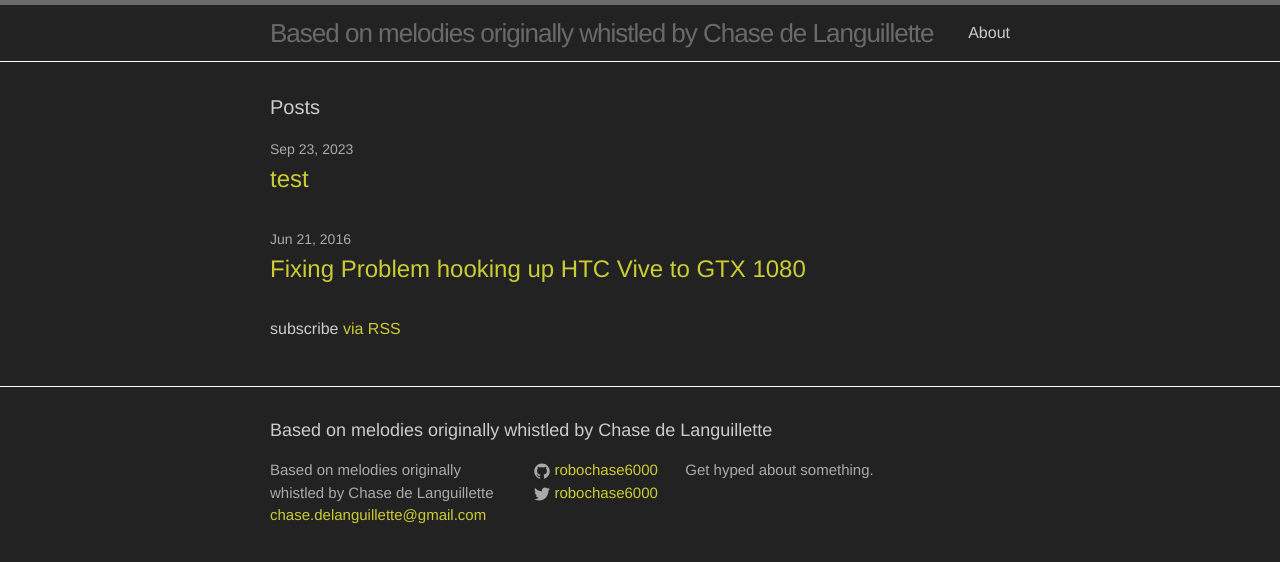
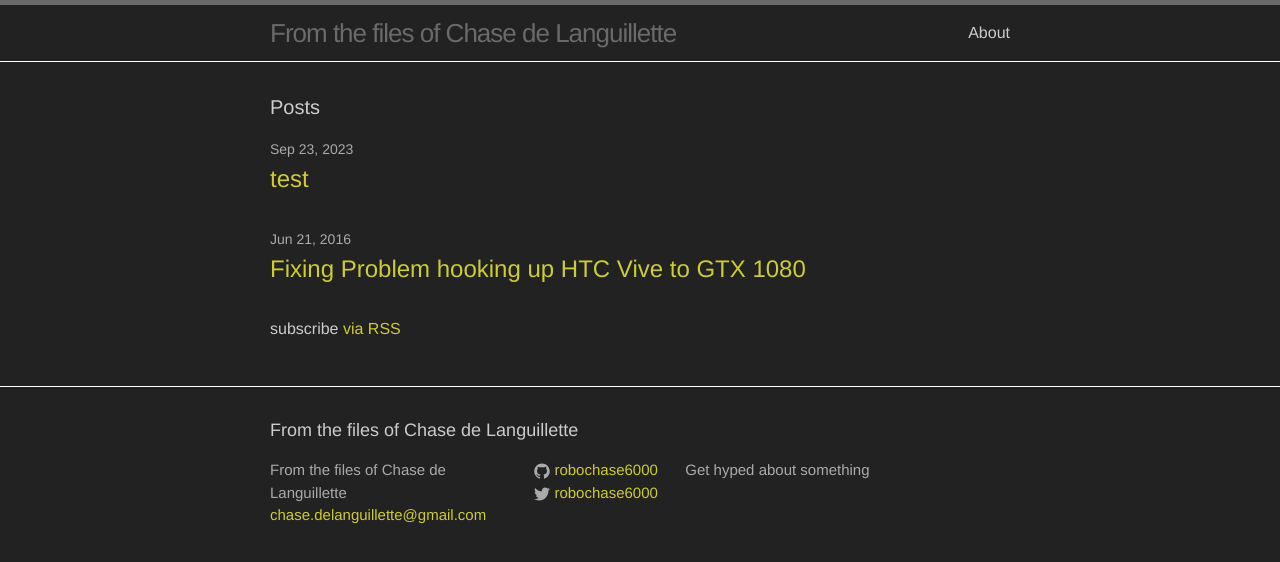
Before and after one commit to robochase6000/robochase6000.github.io, a Jekyll site: the page built from index.html, in a window 1280 px wide. Shown: the top 562 px of the page. Built offline with Jekyll 4.4.1, drawn with Linux system fonts in a browser that asks for light colours.

Commit message:
Update _config.yml

```diff
--- a/_config.yml
+++ b/_config.yml
@@ -6,10 +6,10 @@
 # 'jekyll serve'. If you change this file, please restart the server process.
 
 # Site settings
-title: Based on melodies originally whistled by Chase de Languillette
+title: From the files of Chase de Languillette
 email: chase.delanguillette@gmail.com
 description: > # this means to ignore newlines until "baseurl:"
-  Get hyped about something.
+  Get hyped about something
 baseurl: "" # the subpath of your site, e.g. /blog
 url: "http://yourdomain.com" # the base hostname & protocol for your site
 twitter_username: robochase6000
```
